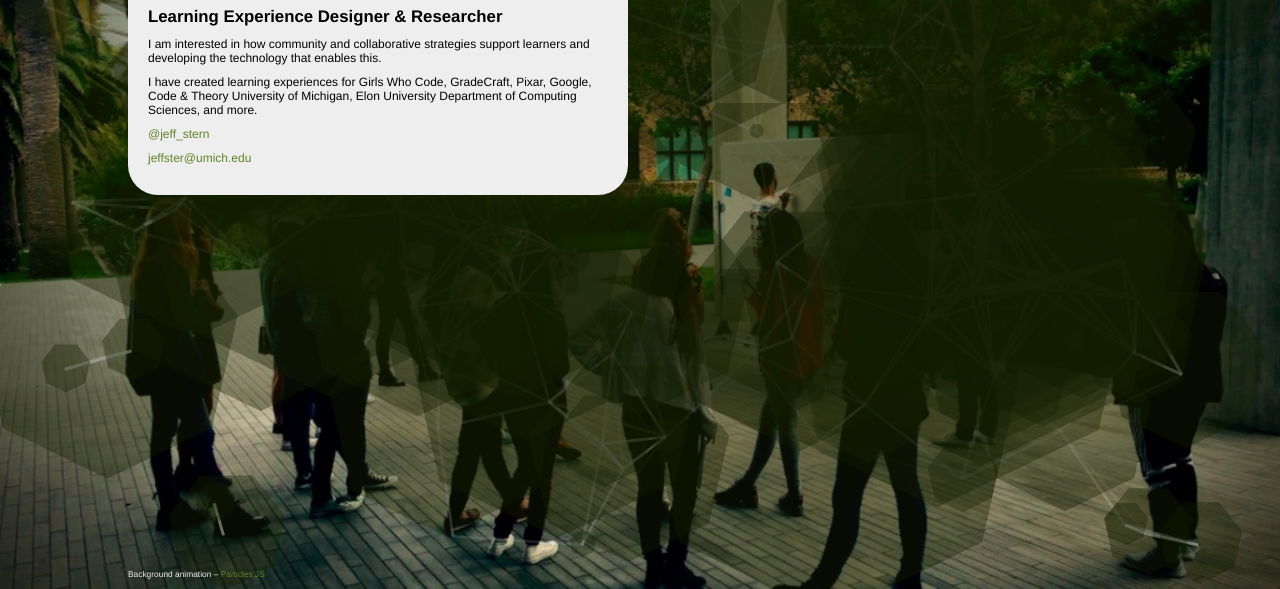
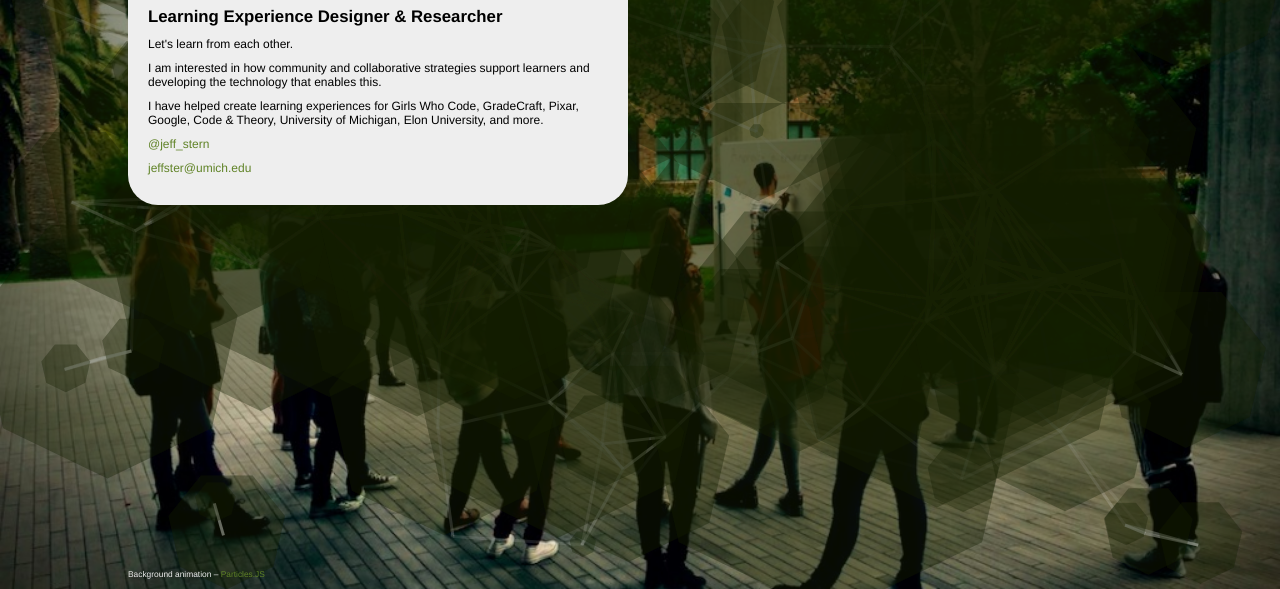
Before and after one commit to jeffstade/jeffstern, a plain HTML site: page index.html in a window 1280 px wide. Shown: the part 211-800 px from the top of the page. Drawn offline with Linux system fonts and the light colour scheme; animation ran at ten frames a second; a web font is replaced by a local one.

Commit message:
Updated text

```diff
--- a/index.html
+++ b/index.html
@@ -19,9 +19,11 @@
 
   <h2>Learning Experience Designer & Researcher</h2>
 
+  <p>Let's learn from each other.</p>
+
   <p>I am interested in how community and collaborative strategies support learners and developing the technology that enables this.</p>
 
-  <p>I have created learning experiences for Girls Who Code, GradeCraft, Pixar, Google, Code & Theory University of Michigan, Elon University Department of Computing Sciences, and more.</p>
+  <p>I have helped create learning experiences for Girls Who Code, GradeCraft, Pixar, Google, Code & Theory, University of Michigan, Elon University, and more.</p>
 
   <p><a href="http://twitter.com/jeff_stern" target="_blank">@jeff_stern</a></p>
 
```
